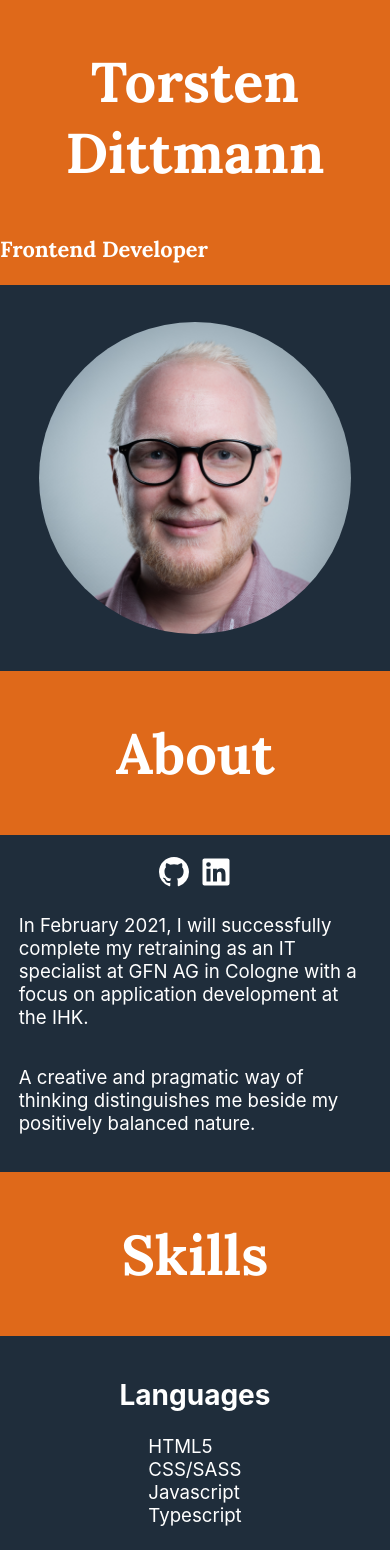
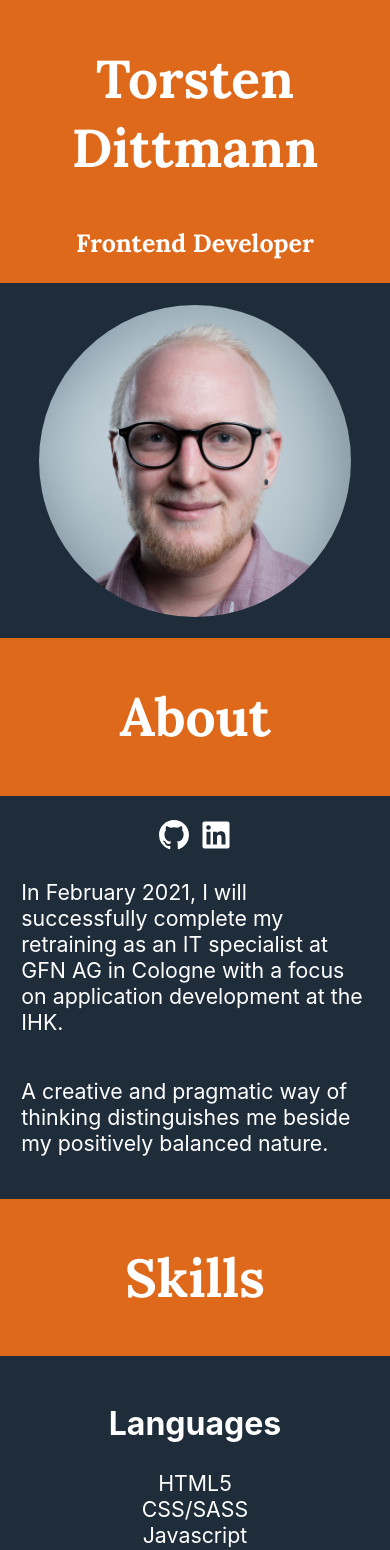
Before and after one commit to TorstenDittmann/website, a Svelte app: page / in a window 390 px wide. Shown: the top 1550 px of the page. Built offline with nearby package versions, Linux system fonts and the light colour scheme.

Commit message:
adjust mobile margins/paddings

```diff
--- a/package.json
+++ b/package.json
@@ -1,5 +1,5 @@
 {
-  "name": "svelte-app",
+  "name": "@torstendittmann/website",
   "version": "1.0.0",
   "scripts": {
     "build": "rollup -c",
--- a/public/global.css
+++ b/public/global.css
@@ -3,7 +3,7 @@ html, body {
 	position: relative;
 	width: 100%;
 	height: 100%;
-	font-size: 14pt;
+	font-size: 16pt;
 }
 
 body {
--- a/src/App.svelte
+++ b/src/App.svelte
@@ -9,21 +9,23 @@
     margin: 0 auto;
   }
 
+  h1,
+  h3 {
+    text-align: center;
+  }
   h1 {
-    text-align: center;
-    font-size: 3rem;
+    font-size: 2.5rem;
   }
 
   ul {
     list-style: none;
     margin: 0;
     padding: 0;
-    text-align: left;
+    text-align: center;
   }
 
   img.avatar {
     border-radius: 50%;
-    margin: 1rem;
     max-width: 80vw;
   }
 
@@ -36,6 +38,10 @@
 
     img.avatar {
       max-width: 25vw;
+	}
+
+    ul {
+      text-align: left;
     }
   }
 </style>
@@ -46,10 +52,7 @@
       <h1>Torsten Dittmann</h1>
       <h3>Frontend Developer</h3>
     </div>
-    <img
-      class="avatar"
-      src="avatar.png"
-      alt="Torsten Dittmann" />
+    <img class="avatar" src="avatar.png" alt="Torsten Dittmann" />
   </Section>
   <Section>
     <h1 slot="title">About</h1>
@@ -145,7 +148,7 @@
     <Project
       title="omnia-editor"
       github="https://github.com/TorstenDittmann/omnia-ebook-generator"
-	  homepage="https://omnia-editor.now.sh">
+      homepage="https://omnia-editor.now.sh">
       Browser based rich text editor with JSON output.
     </Project>
   </Section>
--- a/src/Project.svelte
+++ b/src/Project.svelte
@@ -6,7 +6,9 @@
 </script>
 
 <style>
-
+.project {
+    width: 100%;
+}
 </style>
 
 <div class="project">
```
Also changed, not shown: 1 other file (tests, documents, lock files or other folders).
